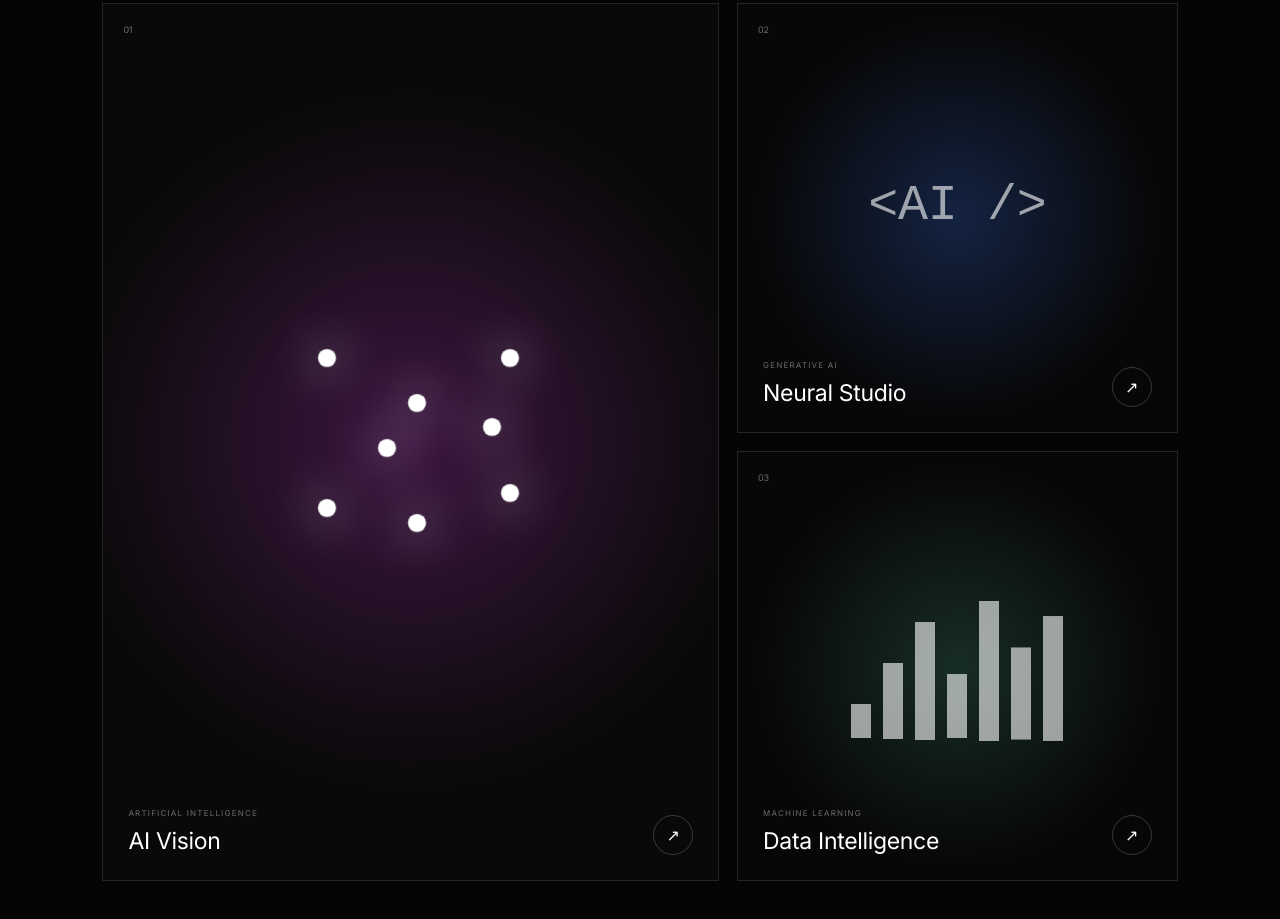
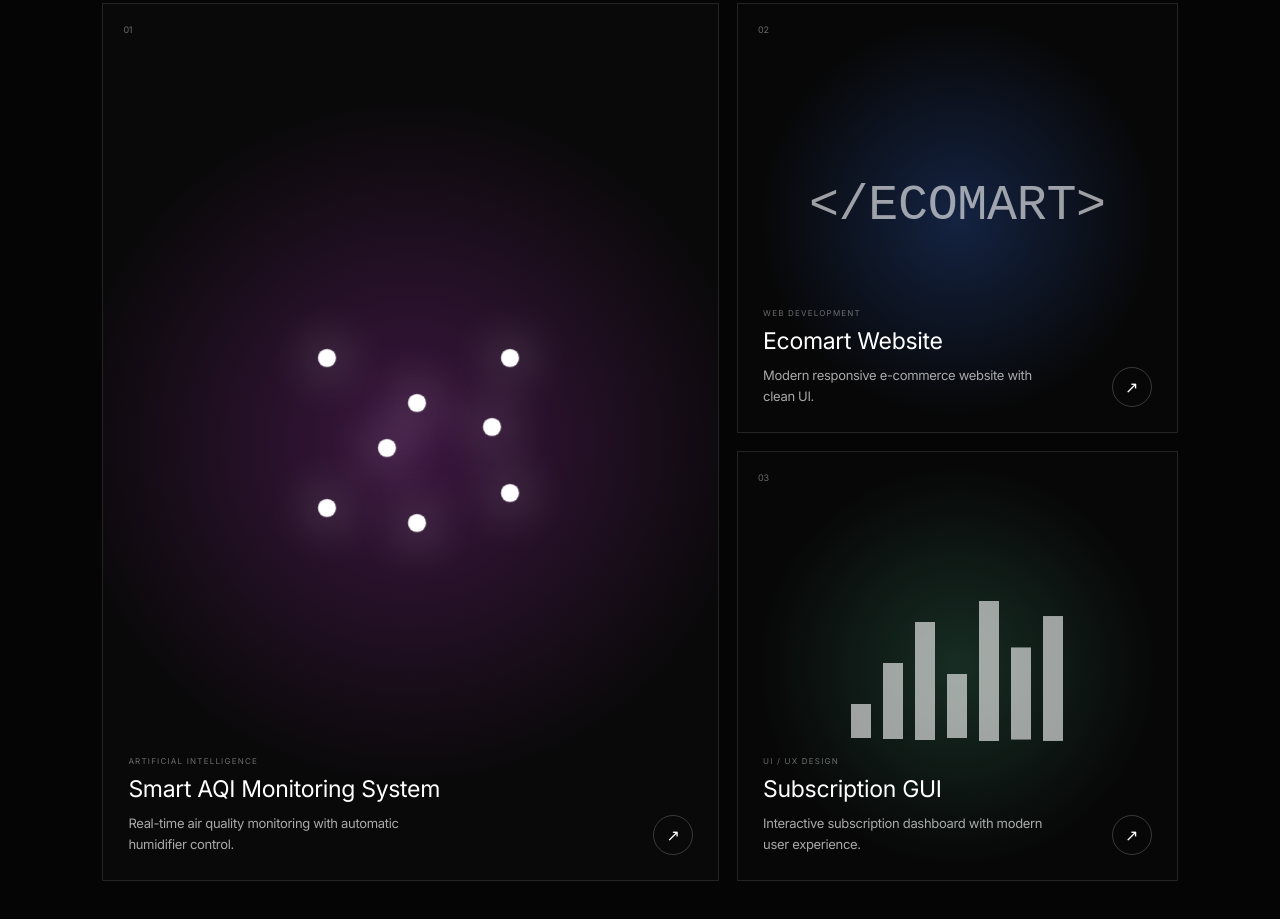
Before and after one commit to sonnuuu-54/NIR, a plain HTML site: page index.html in a window 1280 px wide. Shown: the part 2449-3368 px from the top of the page. Drawn offline with Linux system fonts and the light colour scheme; animation ran at ten frames a second; a web font is replaced by a local one.

Commit message:
Improved project cards and added functional links

```diff
--- a/index.html
+++ b/index.html
@@ -455,15 +455,13 @@
 
   <div class="projects-grid">
 
-
+  <!-- Project 01 -->
   <article class="project-card project-large reveal">
 
     <div class="project-number">01</div>
 
     <div class="project-visual ai-visual">
-
       <div class="neural-network">
-
         <span></span>
         <span></span>
         <span></span>
@@ -472,22 +470,22 @@
         <span></span>
         <span></span>
         <span></span>
-
       </div>
-
     </div>
 
     <div class="project-info">
 
       <div>
         <span>ARTIFICIAL INTELLIGENCE</span>
-
-          <h3>
-            AI Vision
-          </h3>
+        <h3>Smart AQI Monitoring System</h3>
+        <p class="project-desc">
+          Real-time air quality monitoring with automatic humidifier control.
+        </p>
       </div>
 
-        <a href="#">
+      <a href="https://pollution.gov.np/portal/#/home?_k=xj5wqg"
+         target="_blank"
+         aria-label="View AQI Project">
         ↗
       </a>
 
@@ -496,31 +494,30 @@
   </article>
 
 
+  <!-- Project 02 -->
   <article class="project-card reveal">
 
     <div class="project-number">02</div>
 
     <div class="project-visual code-visual">
-
       <div class="floating-code">
-          &lt;AI /&gt;
+        &lt;/ECOMART&gt;
       </div>
-
     </div>
 
     <div class="project-info">
 
       <div>
-
-          <span>GENERATIVE AI</span>
-
-          <h3>
-            Neural Studio
-          </h3>
-
+        <span>WEB DEVELOPMENT</span>
+        <h3>Ecomart Website</h3>
+        <p class="project-desc">
+          Modern responsive e-commerce website with clean UI.
+        </p>
       </div>
 
-        <a href="#">
+      <a href="https://store.ecomartworld.com/"
+         target="_blank"
+         aria-label="View Ecomart Project">
         ↗
       </a>
 
@@ -529,14 +526,13 @@
   </article>
 
 
+  <!-- Project 03 -->
   <article class="project-card reveal">
 
     <div class="project-number">03</div>
 
     <div class="project-visual data-visual">
-
       <div class="data-bars">
-
         <i></i>
         <i></i>
         <i></i>
@@ -544,31 +540,28 @@
         <i></i>
         <i></i>
         <i></i>
-
       </div>
-
     </div>
 
     <div class="project-info">
 
       <div>
-
-          <span>MACHINE LEARNING</span>
-
-          <h3>
-            Data Intelligence
-          </h3>
-
+        <span>UI / UX DESIGN</span>
+        <h3>Subscription GUI</h3>
+        <p class="project-desc">
+          Interactive subscription dashboard with modern user experience.
+        </p>
       </div>
 
-        <a href="#">
+      <a href="https://dribbble.com/tags/subscription-ui"
+         target="_blank"
+         aria-label="View Subscription Project">
         ↗
       </a>
 
     </div>
 
   </article>
-
 
 </div>
 
--- a/style.css
+++ b/style.css
@@ -1097,6 +1097,26 @@ body.hovering .cursor-ring {
   font-weight: 400;
 }
 
+.project-desc{
+  margin-top:10px;
+  max-width:300px;
+  font-size:13px;
+  line-height:1.6;
+  color:rgba(255,255,255,.65);
+}
+
+.project-card{
+  cursor:pointer;
+}
+
+.project-card:hover .project-desc{
+  color:white;
+}
+
+.project-info a{
+  flex-shrink:0;
+}
+
 .project-info a {
   width: 40px;
   height: 40px;
```
Lines whose indentation alone changed are shown as unchanged.
